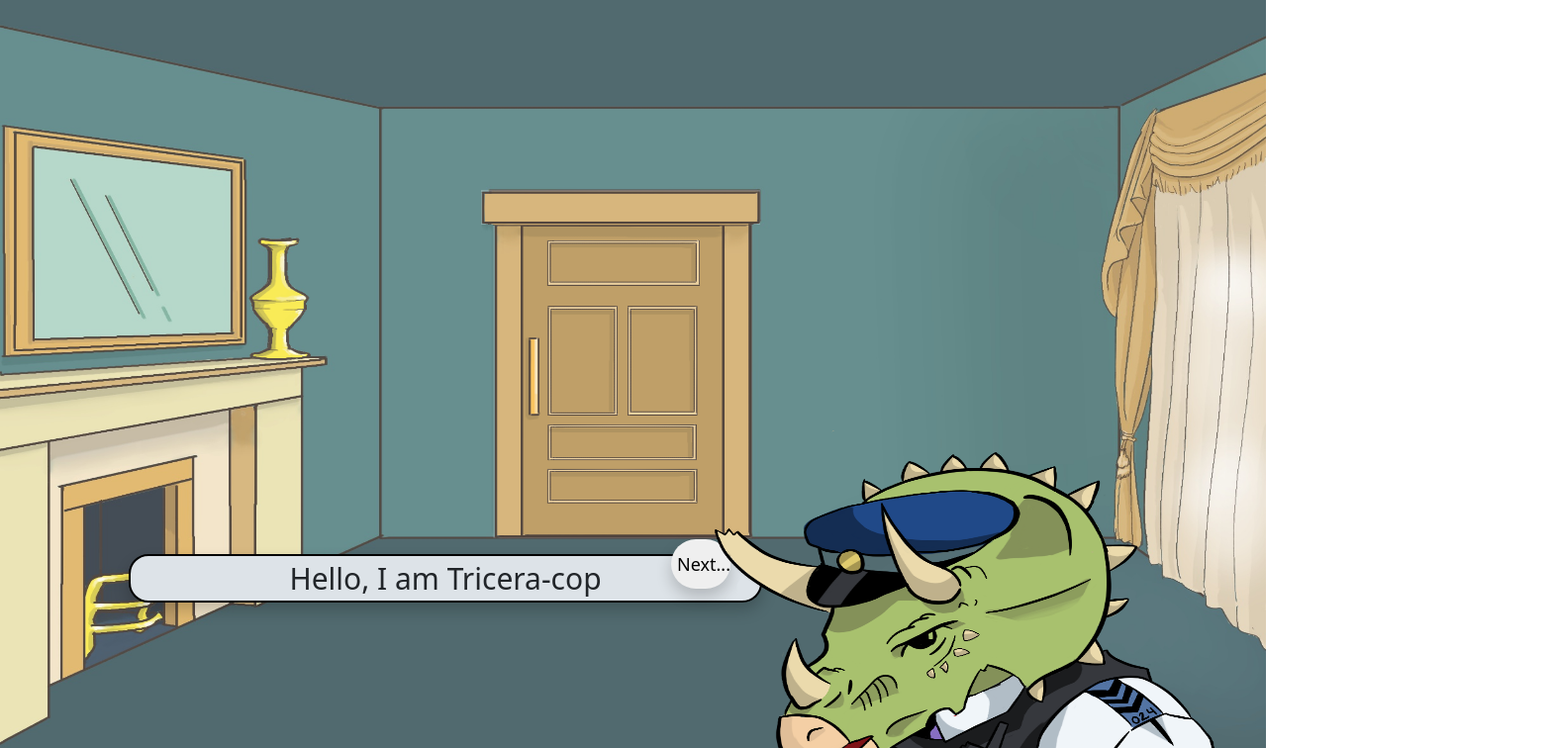
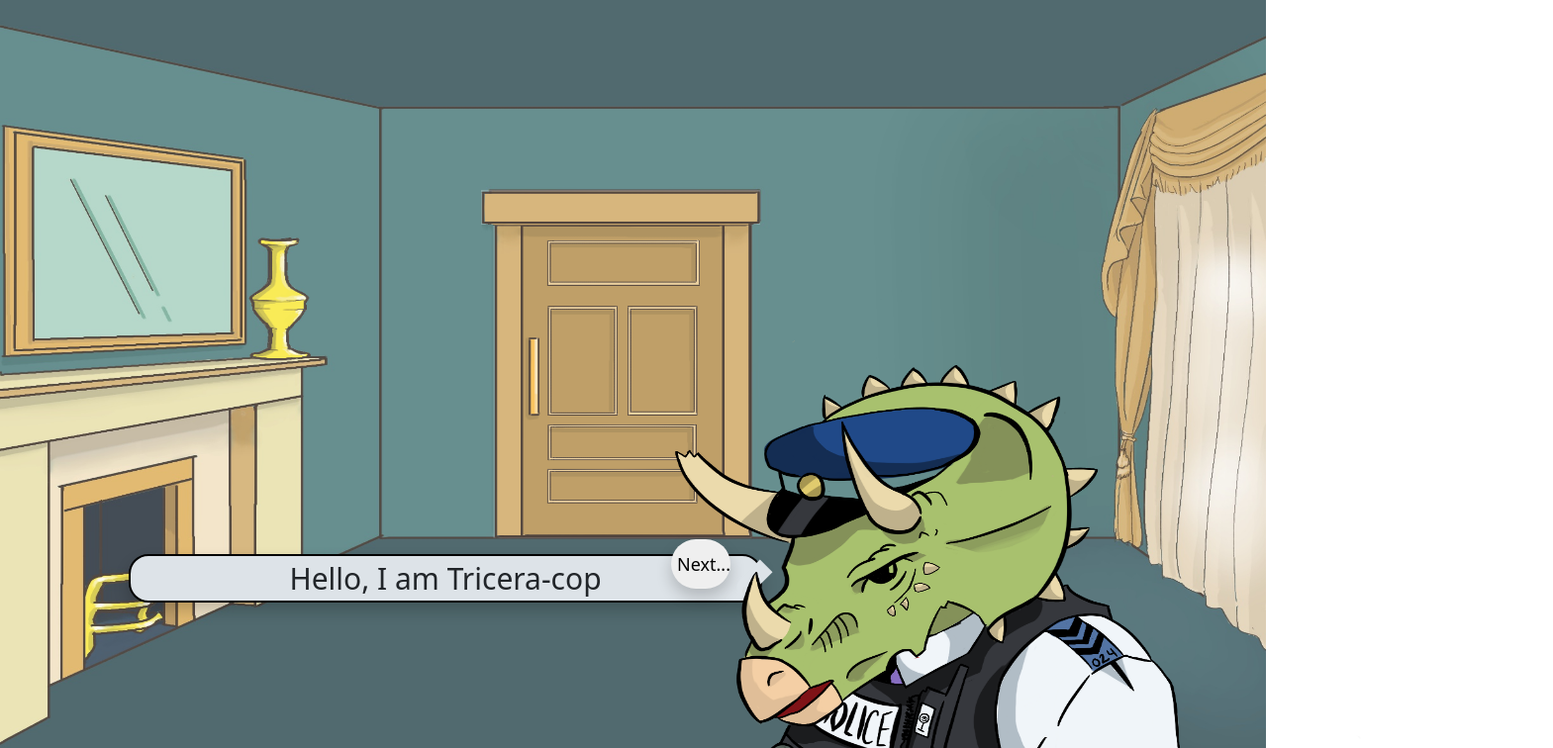
Before and after one commit to SeanEmmers/tricera-COPS, a React (Create React App) app: page / in a window 1280 px wide. Shown: the top 756 px of the page at 99% size, 1569 px wide, since content can reach past the window. Built offline with nearby package versions, Linux system fonts and the light colour scheme.

Commit message:
placing cop image

```diff
--- a/src/App.css
+++ b/src/App.css
@@ -103,10 +103,10 @@ body {
   height: auto;
 	width: auto;
   background: #dde3e8;
-  top: 85px;
+  top: -1000px;
   left: 0px;
+}
 
-}
 .small-btn {
   width: 60px;
   height: 50px;
@@ -120,6 +120,15 @@ body {
   box-shadow: 0 8px 16px 0 rgba(0,0,0,0.2);
   border-radius: 25px;
 }
+
+.cop {
+  height: 100vh;
+  width: 99.9%;
+  position: absolute;
+  top: -500px;
+  left: 250px;
+}
+
 /*
 .popup-btn {
   margin-left: 0.8cm;
```
